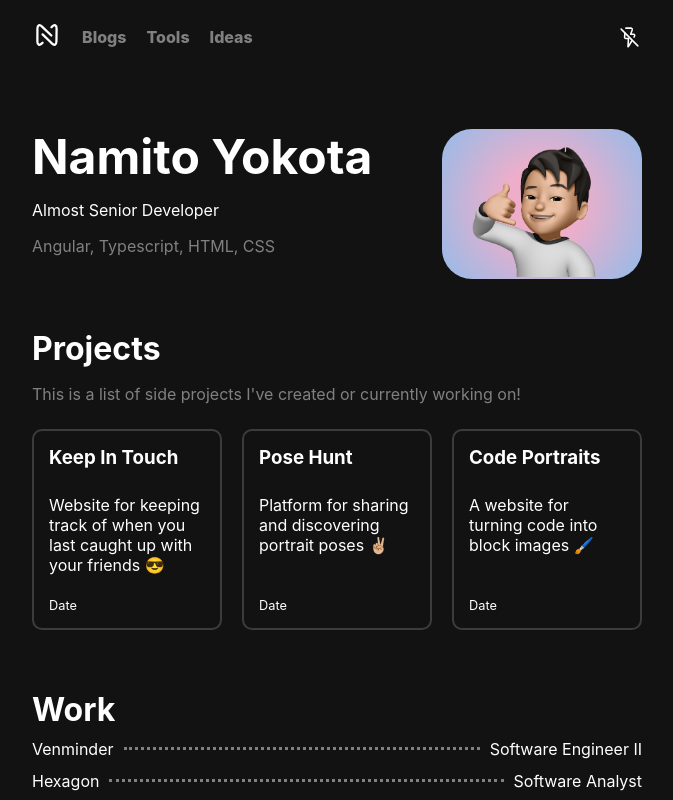
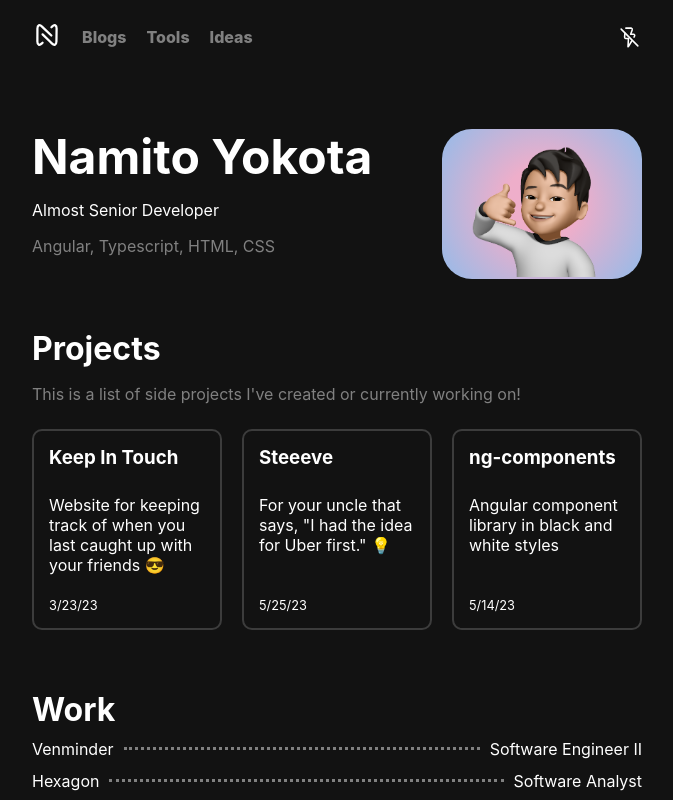
Before and after one commit to namitoyokota/portfolio, a Next.js app: page / in a window 1280 px wide. Shown: the top 800 px of the page, without its empty margins (303-976 px from the left). Built offline with nearby package versions, Linux system fonts and the light colour scheme.

Commit message:
updated highlighted projects

```diff
--- a/pages/index.tsx
+++ b/pages/index.tsx
@@ -30,23 +30,23 @@ export const Index = (): JSX.Element => {
                     <a className={styles.project} target="_blank" rel="noopener noreferrer">
                         <h3 className={styles.projectname}>Keep In Touch</h3>
                         <p>Website for keeping track of when you last caught up with your friends 😎</p>
-                        <p className={styles.date}>Date</p>
+                        <p className={styles.date}>3/23/23</p>
                     </a>
                 </Link>
 
-                <Link legacyBehavior href="https://github.com/namitoyokota/PoseHunt" passHref>
+                <Link legacyBehavior href="https://steeeve.vercel.app/" passHref>
                     <a className={styles.project} target="_blank" rel="noopener noreferrer">
-                        <h3 className={styles.projectname}>Pose Hunt</h3>
-                        <p>Platform for sharing and discovering portrait poses ✌🏼</p>
-                        <p className={styles.date}>Date</p>
+                        <h3 className={styles.projectname}>Steeeve</h3>
+                        <p>For your uncle that says, "I had the idea for Uber first." 💡 </p>
+                        <p className={styles.date}>5/25/23</p>
                     </a>
                 </Link>
 
-                <Link legacyBehavior href="https://github.com/namitoyokota/CodePortraits" passHref>
+                <Link legacyBehavior href="https://www.npmjs.com/package/@namitoyokota/ng-components" passHref>
                     <a className={styles.project} target="_blank" rel="noopener noreferrer">
-                        <h3 className={styles.projectname}>Code Portraits</h3>
-                        <p>A website for turning code into block images 🖌️</p>
-                        <p className={styles.date}>Date</p>
+                        <h3 className={styles.projectname}>ng-components</h3>
+                        <p>Angular component library in black and white styles</p>
+                        <p className={styles.date}>5/14/23</p>
                     </a>
                 </Link>
             </div>
```
